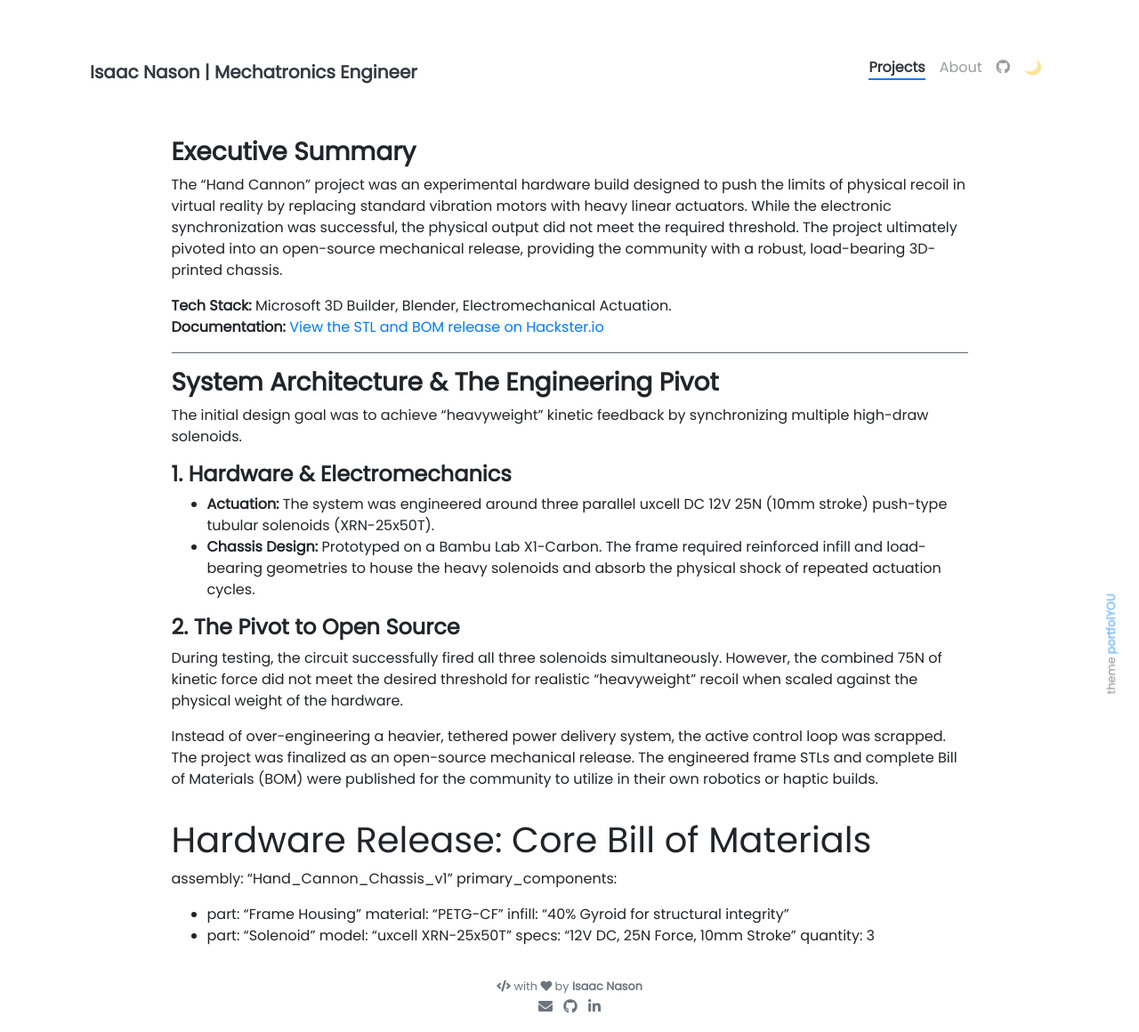
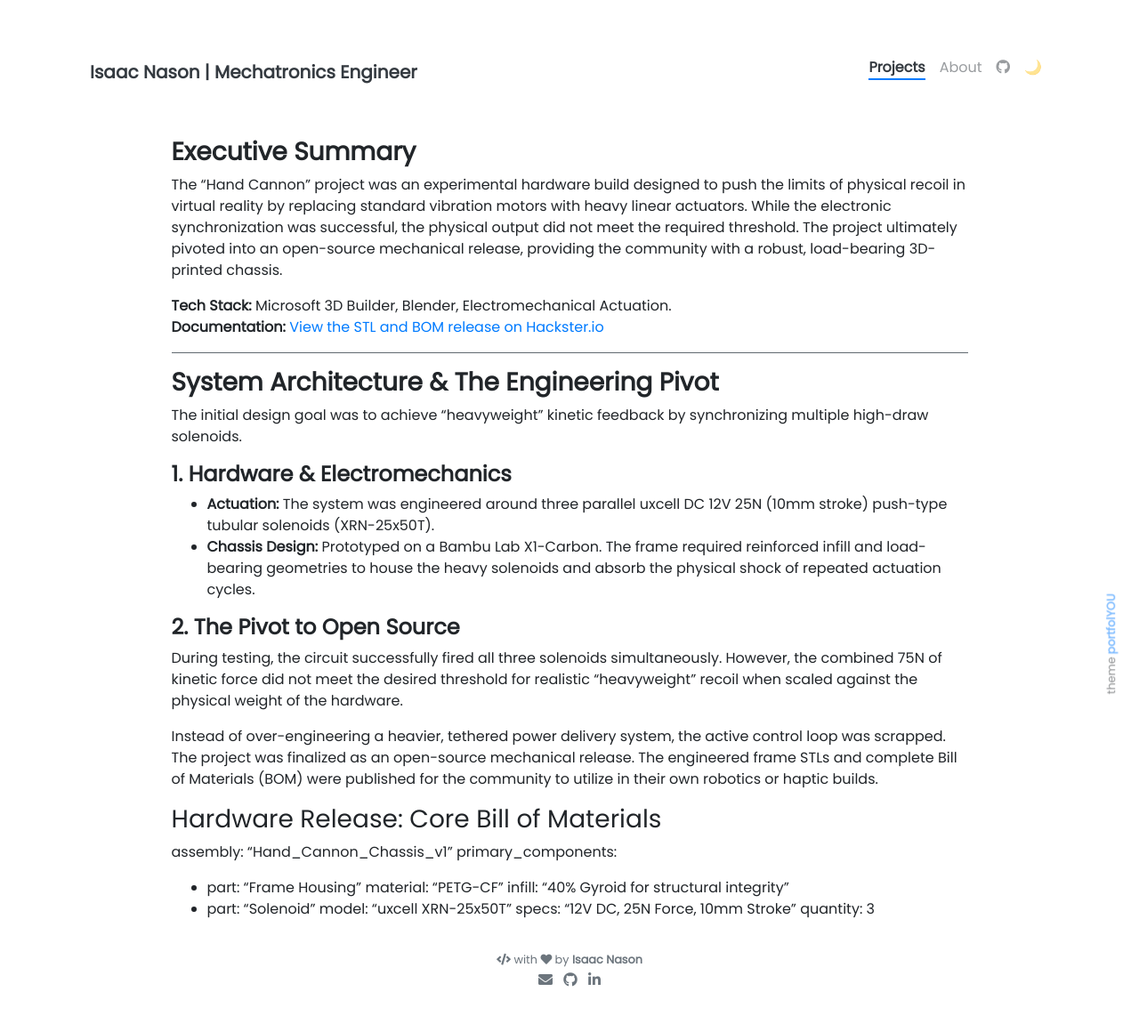
Before and after one commit to mistabowhunta/github.io, a Jekyll site: the page built from _projects/hand-cannon.md, in a window 1280 px wide. Shown: the whole page at 89% size. Built offline with Jekyll 4.4.1, drawn with Linux system fonts in a browser that asks for light colours; after the commit the page ends 1130 px from its top, so only the background shows below that.

```diff
--- a/_projects/hand-cannon.md
+++ b/_projects/hand-cannon.md
@@ -25,7 +25,7 @@ During testing, the circuit successfully fired all three solenoids simultaneousl
 
 Instead of over-engineering a heavier, tethered power delivery system, the active control loop was scrapped. The project was finalized as an open-source mechanical release. The engineered frame STLs and complete Bill of Materials (BOM) were published for the community to utilize in their own robotics or haptic builds.
 
-# Hardware Release: Core Bill of Materials
+### Hardware Release: Core Bill of Materials
 assembly: "Hand_Cannon_Chassis_v1"
 primary_components:
   - part: "Frame Housing"
```
